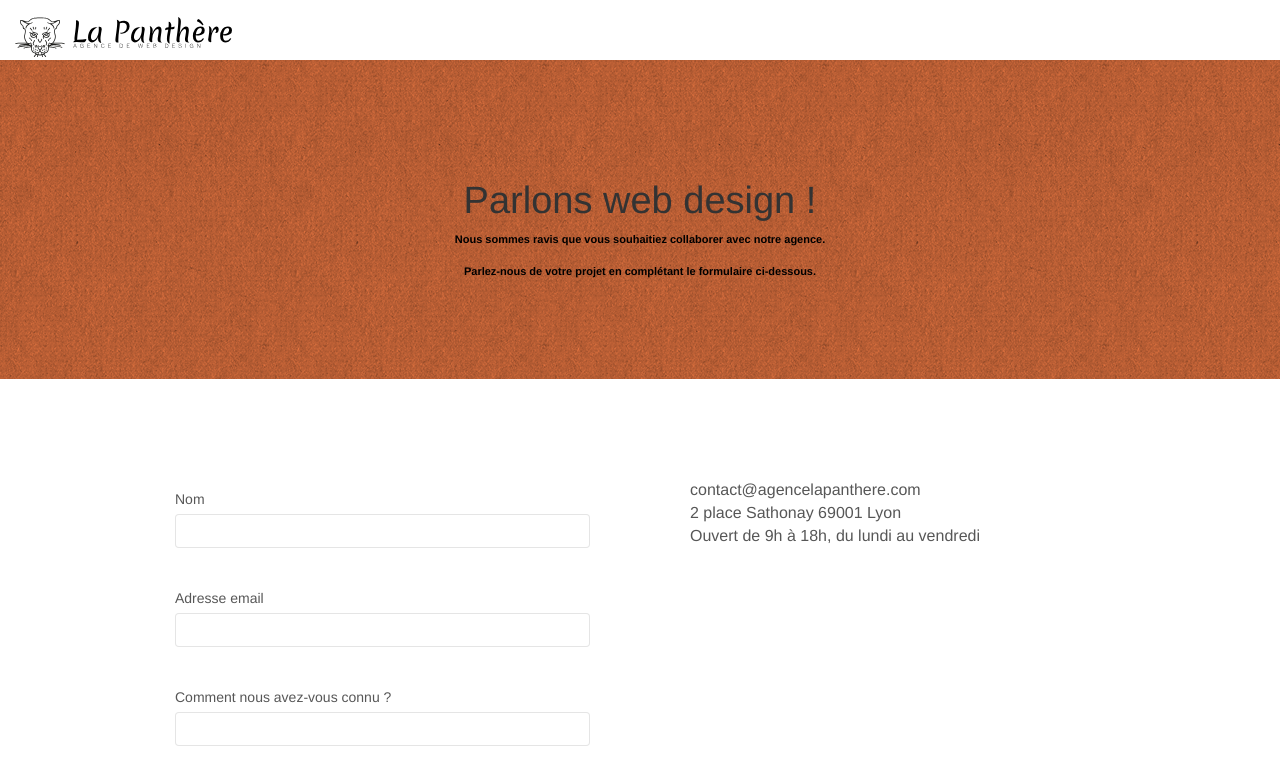
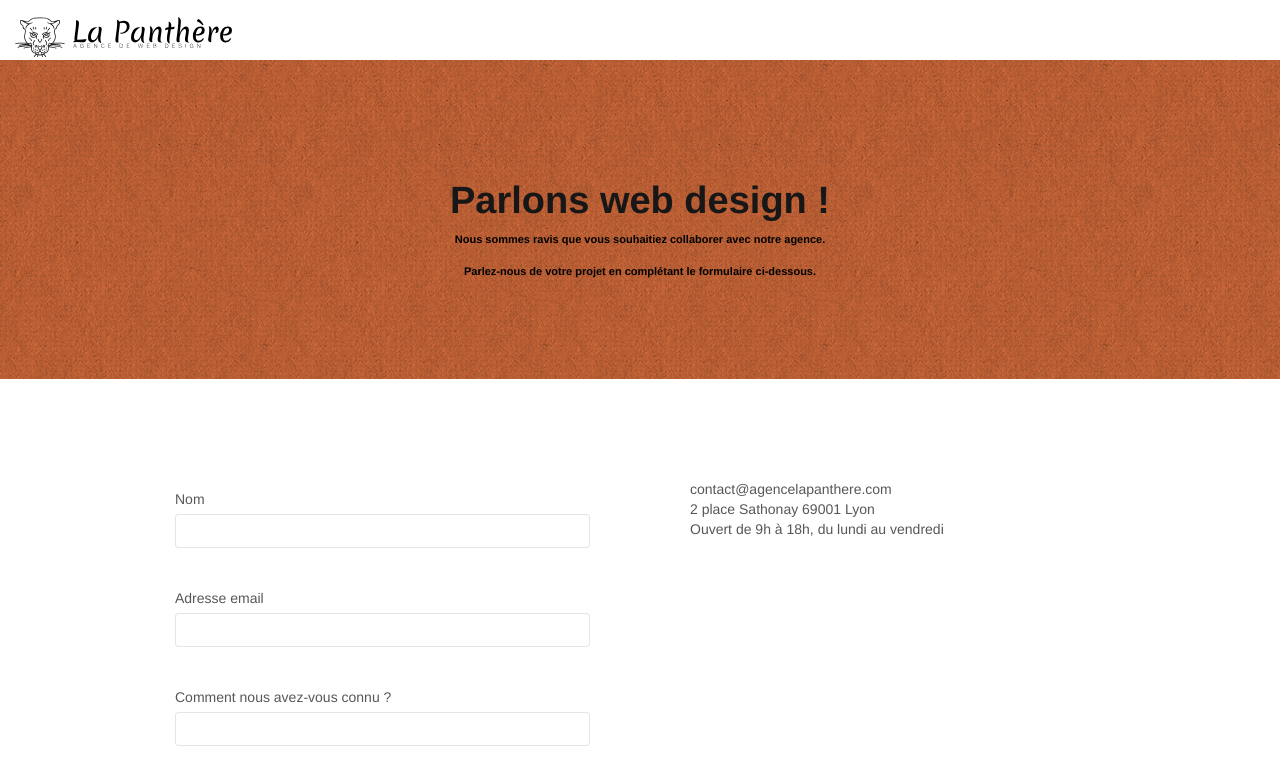
Before and after one commit to AntL24/L-cuyer_Antonin_4_La_Panth-re_26042022, a plain HTML site: page contact.html in a window 1280 px wide. Shown: the top 773 px of the page. Drawn offline with nearby package versions, Linux system fonts and the light colour scheme; files that its build step writes are made by us from their sources; a script that the page names is missing.

Commit message:
modifications post-soutenance 2/2
font-color change in contact.html and font-size change in index.html

```diff
--- a/style.css
+++ b/style.css
@@ -711,7 +711,7 @@ label,
 a {
     font-family: "helvetica";
     font-weight: 400;
-    color: #575757!important;
+    color: #575757;
 }
 
 .container {
@@ -743,7 +743,7 @@ a {
 }
 
 p {
-    font-size: 16px;
+    font-size: 14px;
 }
 
 .tight-width-whitespace {
@@ -1109,3 +1109,16 @@ h4 {
         text-align: center;
     }
 }
+
+/*modification demandée par l'examinateur*/
+
+h1{
+    color: white!important;
+}
+.title-lets-talk{
+    color: rgb(23, 23, 23)!important;
+    font-weight:bold;
+}
+.contact-us{
+    color: white!important;
+}
```
Also changed, not shown: index.html (+1 -1 lines).
